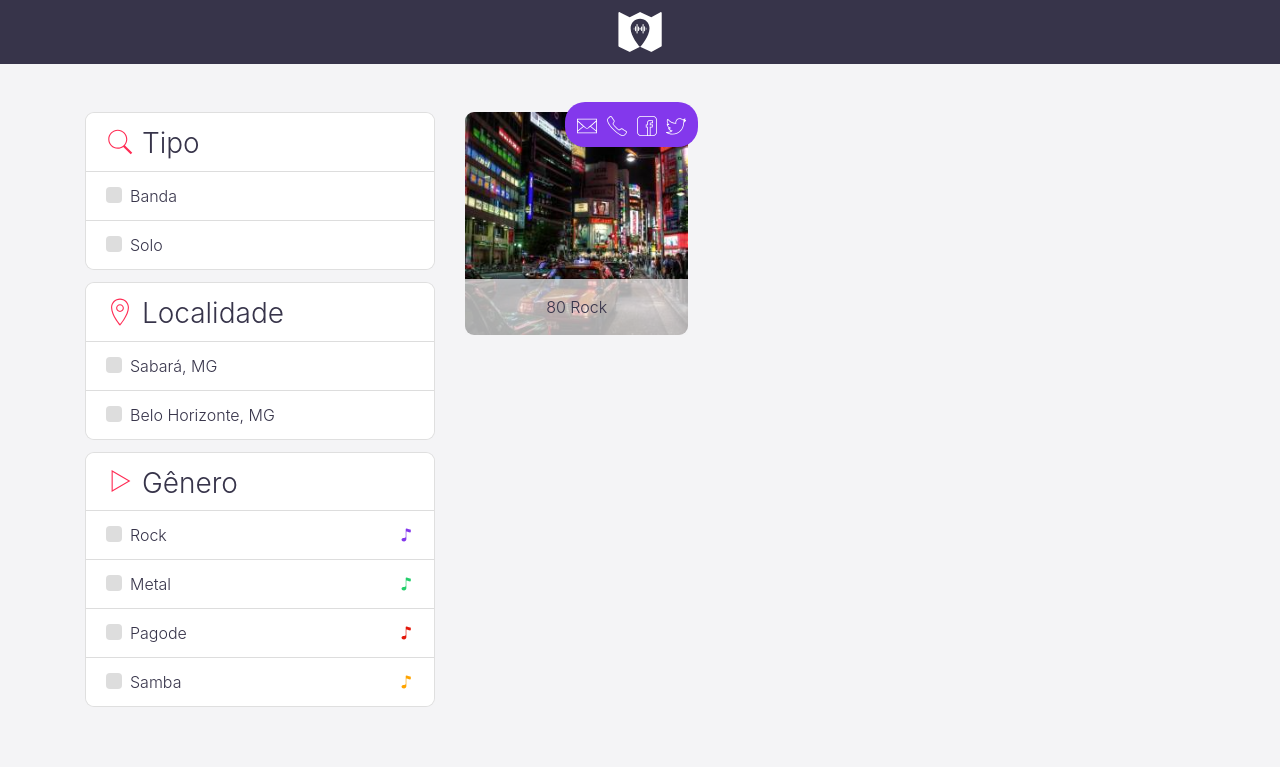
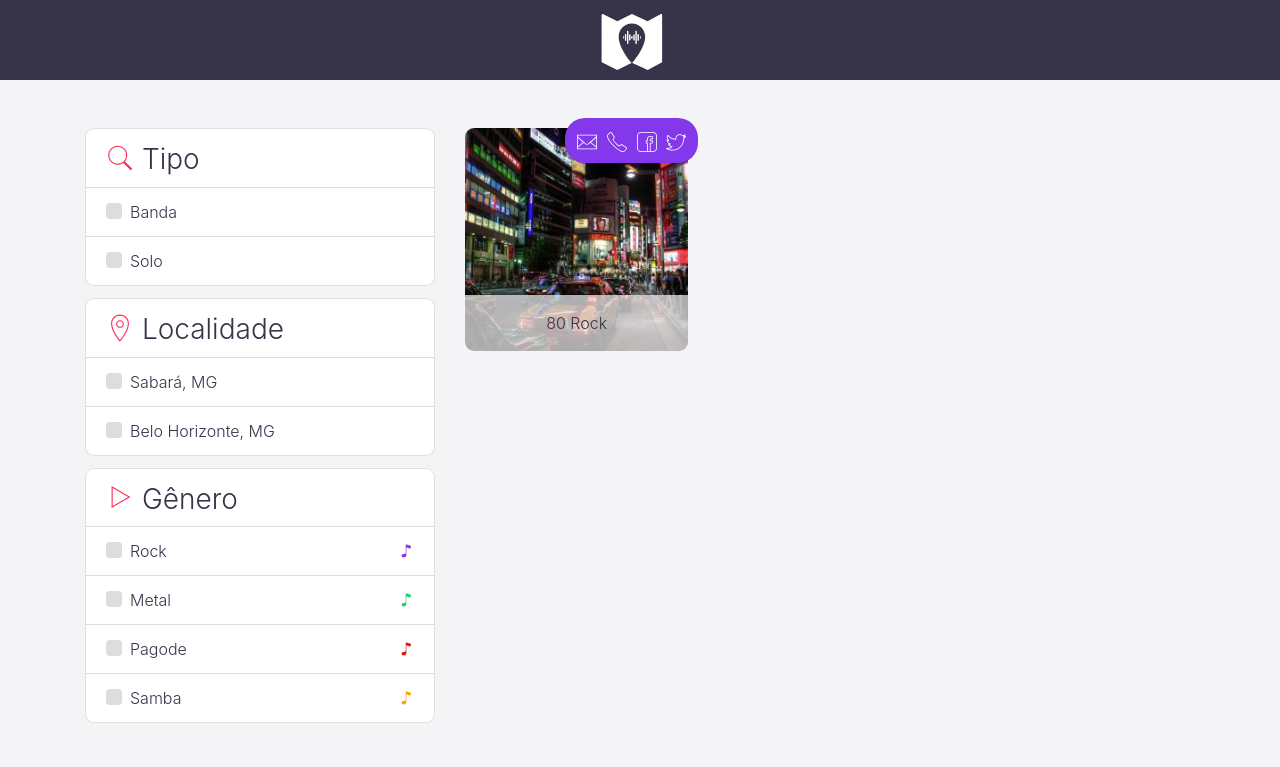
Before and after one commit to tocaki/tocaki.github.io, a Jekyll site: the page built from artistas.html, in a window 1280 px wide. Shown: the top 767 px of the page. Built offline with Jekyll 4.4.1, drawn with Linux system fonts in a browser that asks for light colours; grey boxes are pictures that could not be loaded.

Commit message:
Fix navbar brand size and markup

```diff
--- a/_includes/navbar.html
+++ b/_includes/navbar.html
@@ -1,3 +1,3 @@
 <nav class="navbar navbar-dark navbar-full bg-inverse text-xs-center">
-  <a href="{{ "/" | site.baseurl }}" class="h1 m-b-0">{% include tocaki-logo.html %}</a>
+  <a href="{{ "/" | site.baseurl }}" class="navbar-brand m-b-0">{% include tocaki-logo.html %}</a>
 </nav>
--- a/css/main.scss
+++ b/css/main.scss
@@ -102,7 +102,8 @@ body {
 }
 
 .navbar-brand {
-  font-size: 2rem;
+  float: none;
+  font-size: 3.5rem;
   line-height: 1;
 }
 
```
